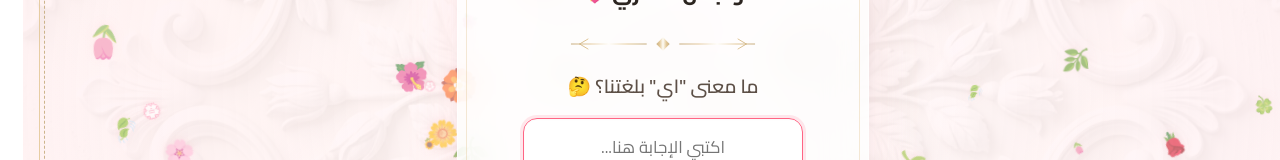
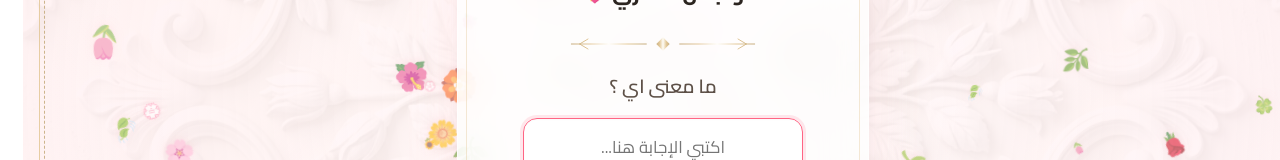
Before and after one commit to wedding15/date, a React (Vite) app: page / in a window 1280 px wide. Both pictures are taken after a click on the button "افتح الرسالة 💌". Shown: the part 304-464 px from the top of the page. Built offline with nearby package versions, Linux system fonts and the light colour scheme; a web font is replaced by a local one.

Commit message:
feat: play music only after correct answer and simplify question text

```diff
--- a/src/App.tsx
+++ b/src/App.tsx
@@ -180,11 +180,6 @@ export default function App() {
   // Open Invitation
   const handleOpenInvitation = () => {
     setOpened(true);
-    if (audioRef.current) {
-      audioRef.current.play()
-        .then(() => setIsPlaying(true))
-        .catch((err) => console.log("Music autoplay failed:", err));
-    }
   };
 
   // Riddle check verification handler
@@ -197,6 +192,12 @@ export default function App() {
     if (isCorrect) {
       setRiddleError("");
       setRiddlePassed(true);
+      // Play background music only after correct answer
+      if (audioRef.current) {
+        audioRef.current.play()
+          .then(() => setIsPlaying(true))
+          .catch((err) => console.log("Music play failed:", err));
+      }
     } else {
       setRiddleError("أنتِ لستِ من يسكن الروح 😢");
     }
@@ -396,7 +397,7 @@ export default function App() {
               <h2 className="main-greeting" style={{ fontSize: "1.3rem" }}>كل عام وأنتِ بخير يا أطيب إنسانة وأجمل أقداري 💖</h2>
               <GoldDivider />
               <p className="main-question" style={{ minHeight: "auto", marginBottom: "8px" }}>
-                ما معنى "اي" بلغتنا؟ 🤔
+                ما معنى اي ؟
               </p>
 
               <form onSubmit={checkRiddle} style={{ width: "100%", display: "flex", flexDirection: "column", alignItems: "center", gap: "16px" }}>
```
